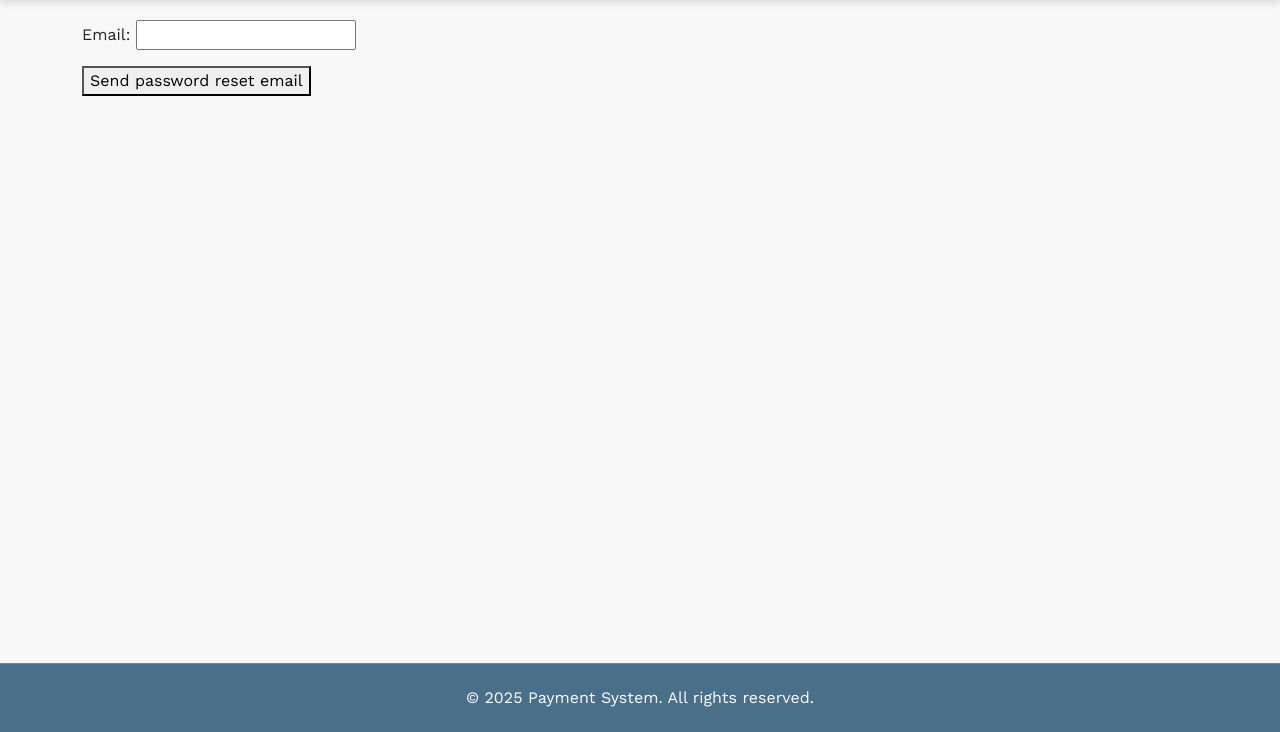
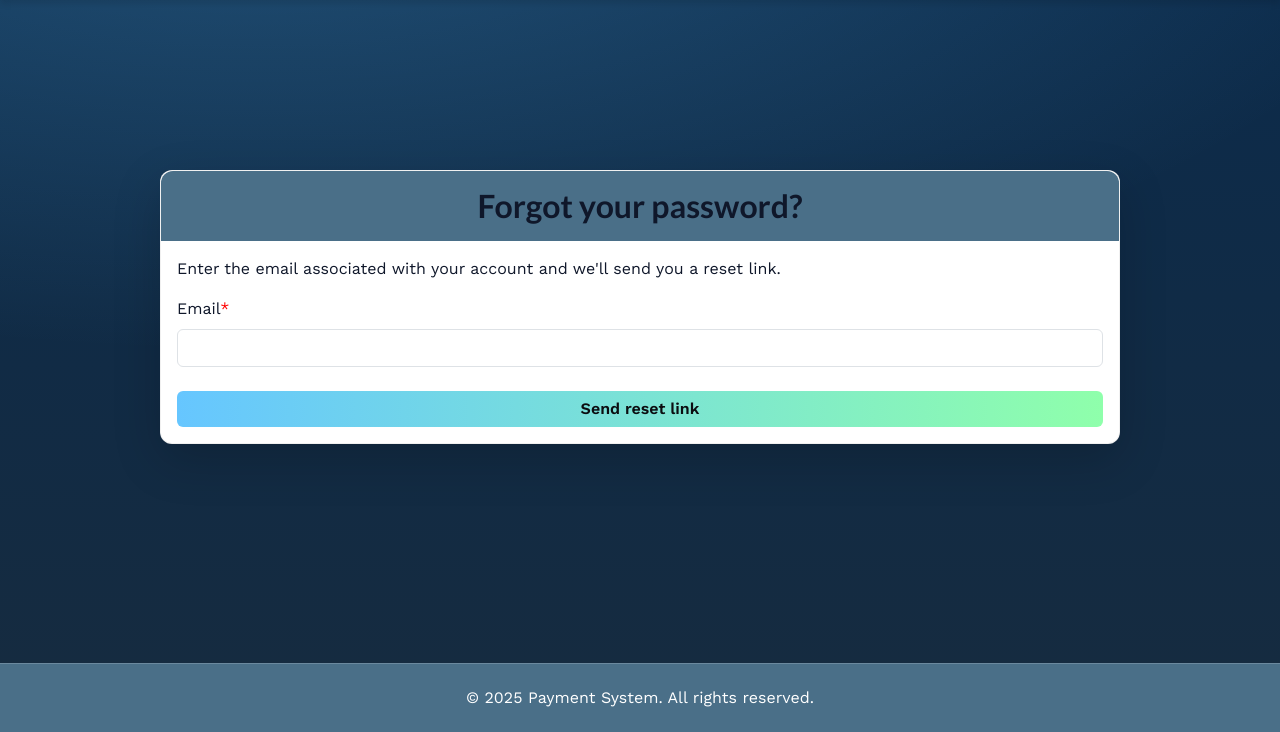
Before and after one commit to seore/PaymentSystem-webApp, a Django app: page /password_reset/ in a window 1280 px wide. Shown: the part 68-800 px from the top of the page. Run offline with Django 5.2, Linux system fonts and the light colour scheme; parts of the project's set-up code (start-up, migrations or seed data) failed here and were passed over; some libraries are stand-ins or nearby versions.

Commit message:
Email verify app updates

```diff
--- a/webapps/webapps2025/payapp/urls.py
+++ b/webapps/webapps2025/payapp/urls.py
@@ -1,4 +1,5 @@
-from django.urls import path
+from django.urls import path, reverse_lazy
+from django.conf import settings
 from . import views
 from django.contrib.auth import views as auth_views
 
@@ -14,9 +15,21 @@ urlpatterns = [
     path('admin/admin_dashboard/', views.admin_dashboard, name='admin_dashboard'),
     path('admin/registration_admin/', views.registration_admin, name='register_admin'),
 
-    path('password_reset/', auth_views.PasswordResetView.as_view(), name='password_reset_form'),
-    path('password_reset_done/', auth_views.PasswordResetDoneView.as_view(), name='password_reset_done'),
-    path('password_reset_confirm/<uidb64>/<token>/', auth_views.PasswordResetConfirmView.as_view(),
-         name='password_reset_confirm'),
-    path('password_reset_complete/', auth_views.PasswordResetCompleteView.as_view(), name='password_reset_complete'),
+    path('password_reset/', auth_views.PasswordResetView.as_view(
+        template_name='registration/password_reset_form.html',
+        email_template_name='registration/password_reset_email.html',
+        subject_template_name='registration/password_reset_subject.txt',
+        from_email=getattr(settings, "DEFAULT_FROM_EMAIL", "no-reply@payapp"),
+        success_url=reverse_lazy('password_reset_done'),
+    ), name='password_reset_form'),
+    path('password_reset_done/', auth_views.PasswordResetDoneView.as_view(
+        template_name='registration/password_reset_done.html'
+    ), name='password_reset_done'),
+    path('password_reset_confirm/<uidb64>/<token>/', auth_views.PasswordResetConfirmView.as_view(
+        template_name='registration/password_reset_confirm.html',
+        success_url=reverse_lazy('password_reset_complete'),
+    ), name='password_reset_confirm'),
+    path('password_reset_complete/', auth_views.PasswordResetCompleteView.as_view(
+        template_name='registration/password_reset_complete.html'
+    ), name='password_reset_complete'),
 ]
--- a/webapps/webapps2025/templates/registration/password_reset_form.html
+++ b/webapps/webapps2025/templates/registration/password_reset_form.html
@@ -1,9 +1,20 @@
 {% extends "base.html" %}
-
+{% load crispy_forms_tags %}
+{% block body_class %}theme-hero{% endblock %}
 {% block content %}
-<form method="post">
-    {% csrf_token %}
-    {{ form.as_p }}
-    <button type="submit">Send password reset email</button>
-</form>
+<div class="dashboard-wrap">
+  <div class="dashboard-card card shadow-lg">
+    <div class="dashboard-head text-center p-3">
+      <h2 class="m-0">Forgot your password?</h2>
+    </div>
+    <div class="card-body">
+      <p>Enter the email associated with your account and we'll send you a reset link.</p>
+      <form method="post">
+        {% csrf_token %}
+        {{ form|crispy }}
+        <button class="btn btn-dashboard w-100 mt-2" type="submit">Send reset link</button>
+      </form>
+    </div>
+  </div>
+</div>
 {% endblock %}
--- /dev/null
+++ b/webapps/webapps2025/templates/registration/password_reset_subject.txt
@@ -0,0 +1 @@
+Reset your Payapp password
```
Also changed, not shown: webapps/webapps2025/templates/registration/password_reset_complete.html (+9 -3 lines), webapps/webapps2025/templates/registration/password_reset_confirm.html (+14 -9 lines), webapps/webapps2025/templates/registration/password_reset_done.html (+9 -3 lines), webapps/webapps2025/templates/registration/password_reset_email.html (added, +12 -0 lines), webapps/webapps2025/webapps2025/settings.py (+11 -7 lines).
